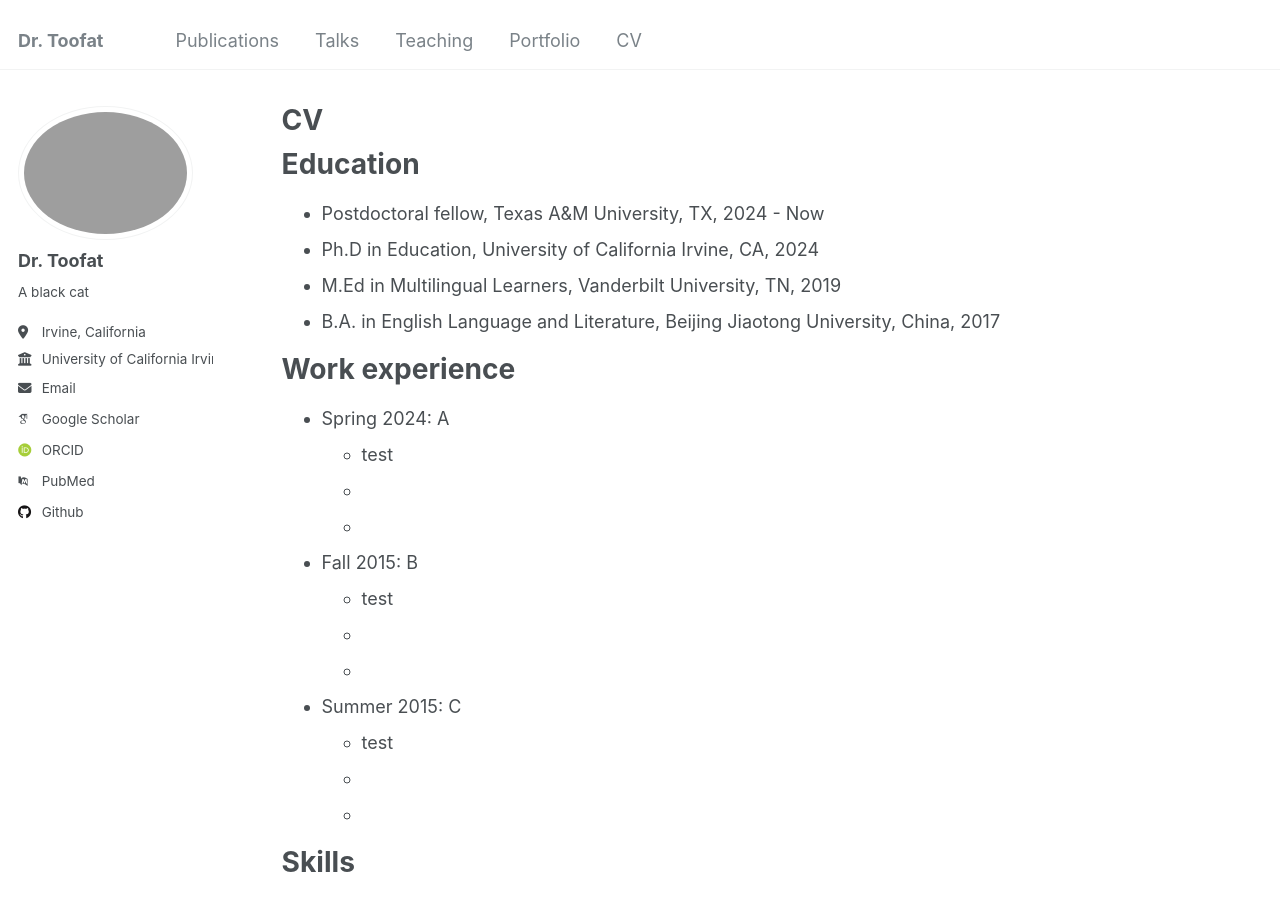
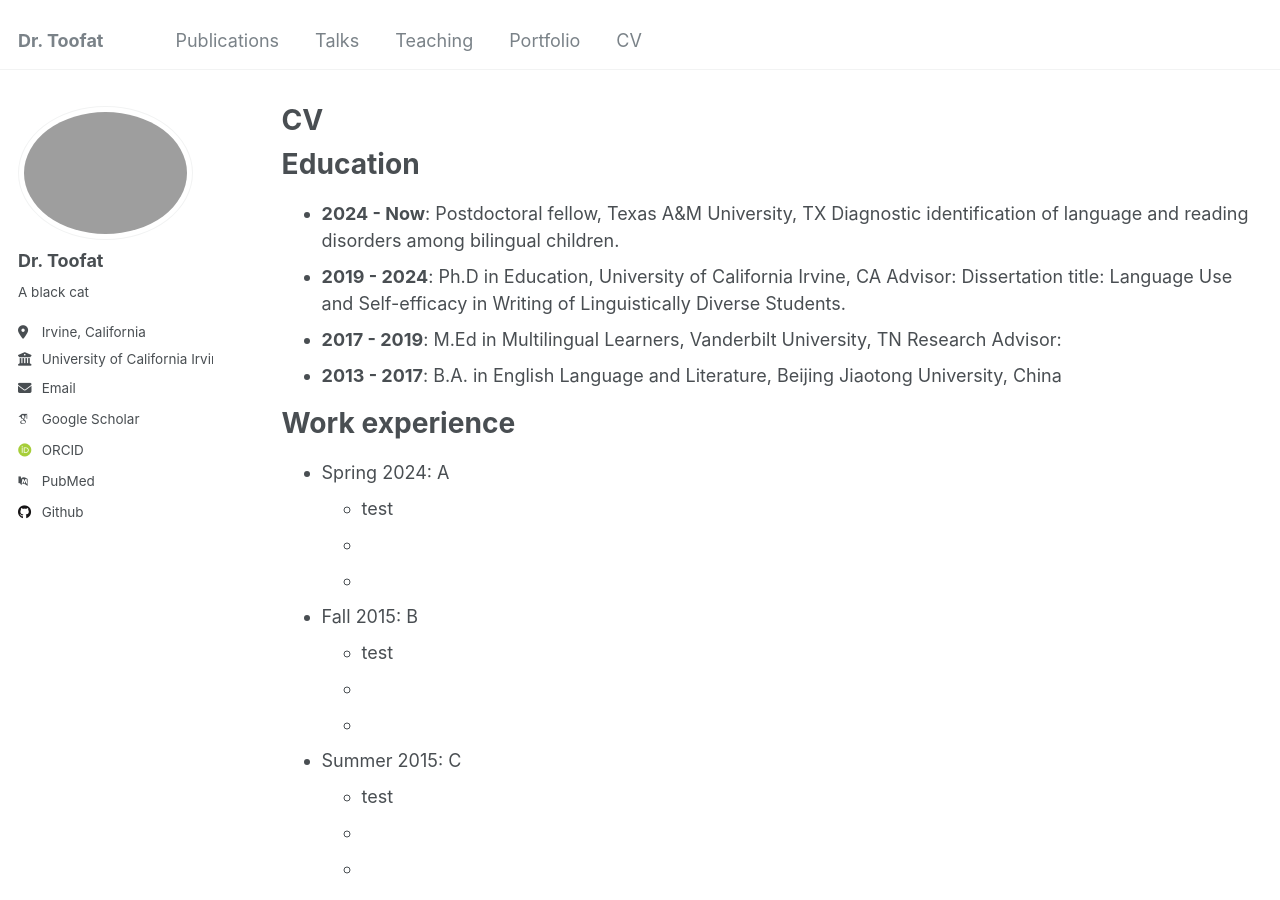
Before and after one commit to AltriaCarrie/altriacarrie.github.io, a Jekyll site: the page built from _pages/cv.md, in a window 1280 px wide and 900 px high. Built offline with Jekyll 4.4.1, drawn with Linux system fonts in a browser that asks for light colours; some web fonts are replaced.

Commit message:
Update cv.md

```diff
--- a/_pages/cv.md
+++ b/_pages/cv.md
@@ -11,10 +11,14 @@ redirect_from:
 
 Education
 ======
-* Postdoctoral fellow, Texas A&M University, TX, 2024 - Now
-* Ph.D in Education, University of California Irvine, CA, 2024
-* M.Ed in Multilingual Learners, Vanderbilt University, TN, 2019
-* B.A. in English Language and Literature, Beijing Jiaotong University, China, 2017
+* **2024 - Now**:  Postdoctoral fellow, Texas A&M University, TX
+               Diagnostic identification of language and reading disorders among bilingual children.
+* **2019 - 2024**: Ph.D in Education, University of California Irvine, CA
+               Advisor:
+               Dissertation title: Language Use and Self-efficacy in Writing of Linguistically Diverse Students.
+* **2017 - 2019**: M.Ed in Multilingual Learners, Vanderbilt University, TN
+               Research Advisor:
+* **2013 - 2017**: B.A. in English Language and Literature, Beijing Jiaotong University, China
 
 Work experience
 ======
```
